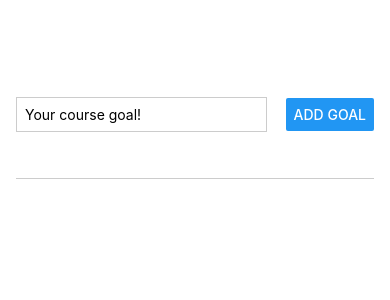
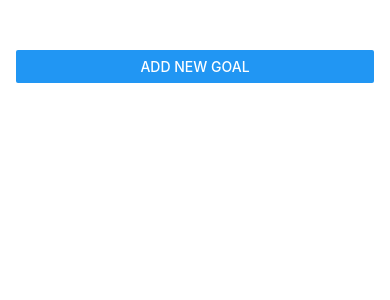
Before and after one commit to pratik-logicsquare/RN-Goal-App, a React Native app: screen / in a window 390 px wide. Shown: the top 300 px of the page. Built offline with nearby package versions, Linux system fonts and the light colour scheme.

Commit message:
added modal for adding goal

```diff
--- a/App.js
+++ b/App.js
@@ -1,10 +1,15 @@
 import { useState } from "react";
-import { StyleSheet, View, FlatList } from "react-native";
+import { StyleSheet, View, FlatList, Button } from "react-native";
 import GoalItem from "./components/GoalItem";
-import GoalInput from "./components/GoalInput";
+import GoalInputModal from "./components/GoalInputModal";
 
 export default function App() {
+  const [isModalVisible, setIsModalVisible] = useState(false);
   const [goals, setGoals] = useState([]);
+
+  const _toggleModal = (visible = false) => {
+    setIsModalVisible(visible);
+  };
 
   const _handleAddGoal = (enteredGoal) => {
     if (!enteredGoal?.trim()?.length) return;
@@ -20,7 +25,14 @@ export default function App() {
 
   return (
     <View style={styles.appContainer}>
-      <GoalInput onAddGoal={_handleAddGoal} />
+      <Button title="Add New Goal" onPress={() => _toggleModal(true)} />
+
+      <GoalInputModal
+        visible={isModalVisible}
+        onAddGoal={_handleAddGoal}
+        onCancel={() => _toggleModal()}
+      />
+
       <View style={styles.goalsContainer}>
         <FlatList
           data={goals}
--- a/components/GoalInput.jsx
+++ /dev/null
@@ -1,48 +0,0 @@
-import { useState } from "react";
-import { Button, StyleSheet, TextInput, View } from "react-native";
-
-const GoalInput = ({ onAddGoal }) => {
-  const [enteredGoal, setEnteredGoal] = useState("");
-
-  const _handleGoalChange = (enteredGoal) => {
-    setEnteredGoal(enteredGoal);
-  };
-
-  const _handleAddGoal = () => {
-    onAddGoal(enteredGoal);
-    setEnteredGoal("");
-  };
-
-  return (
-    <View style={styles.inputContainer}>
-      <TextInput
-        style={styles.textInput}
-        placeholder="Your course goal!"
-        value={enteredGoal}
-        onChangeText={_handleGoalChange}
-      />
-      <Button title="Add Goal" onPress={_handleAddGoal} />
-    </View>
-  );
-};
-
-export default GoalInput;
-
-const styles = StyleSheet.create({
-  inputContainer: {
-    flex: 1,
-    flexDirection: "row",
-    justifyContent: "space-between",
-    alignItems: "center",
-    marginBottom: 24,
-    borderBottomWidth: 1,
-    borderBottomColor: "#cccccc",
-  },
-  textInput: {
-    borderWidth: 1,
-    borderColor: "#cccccc",
-    width: "70%",
-    marginRight: 8,
-    padding: 8,
-  },
-});
--- /dev/null
+++ b/components/GoalInputModal.jsx
@@ -0,0 +1,65 @@
+import { useState } from "react";
+import { Button, Modal, StyleSheet, TextInput, View } from "react-native";
+
+const GoalInputModal = ({ onAddGoal, visible, onCancel }) => {
+  const [enteredGoal, setEnteredGoal] = useState("");
+
+  const _handleGoalChange = (enteredGoal) => {
+    setEnteredGoal(enteredGoal);
+  };
+
+  const _handleAddGoal = () => {
+    onAddGoal(enteredGoal);
+    setEnteredGoal("");
+    onCancel();
+  };
+
+  return (
+    <Modal visible={visible} animationType="slide">
+      <View style={styles.inputContainer}>
+        <TextInput
+          style={styles.textInput}
+          placeholder="Your course goal!"
+          value={enteredGoal}
+          onChangeText={_handleGoalChange}
+        />
+        <View style={styles.buttonContainer}>
+          <View style={styles.button}>
+            <Button title="Add Goal" onPress={_handleAddGoal} />
+          </View>
+          <View style={styles.button}>
+            <Button title="Cancel" onPress={onCancel} />
+          </View>
+        </View>
+      </View>
+    </Modal>
+  );
+};
+
+export default GoalInputModal;
+
+const styles = StyleSheet.create({
+  inputContainer: {
+    flex: 1,
+    padding: 16,
+    justifyContent: "center",
+    alignItems: "center",
+    marginBottom: 24,
+    borderBottomWidth: 1,
+    borderBottomColor: "#cccccc",
+  },
+  textInput: {
+    borderWidth: 1,
+    borderColor: "#cccccc",
+    width: "100%",
+    padding: 8,
+  },
+  buttonContainer: {
+    marginTop: 16,
+    flexDirection: "row",
+    gap: 16,
+  },
+  button: {
+    width: 120,
+  },
+});
```
